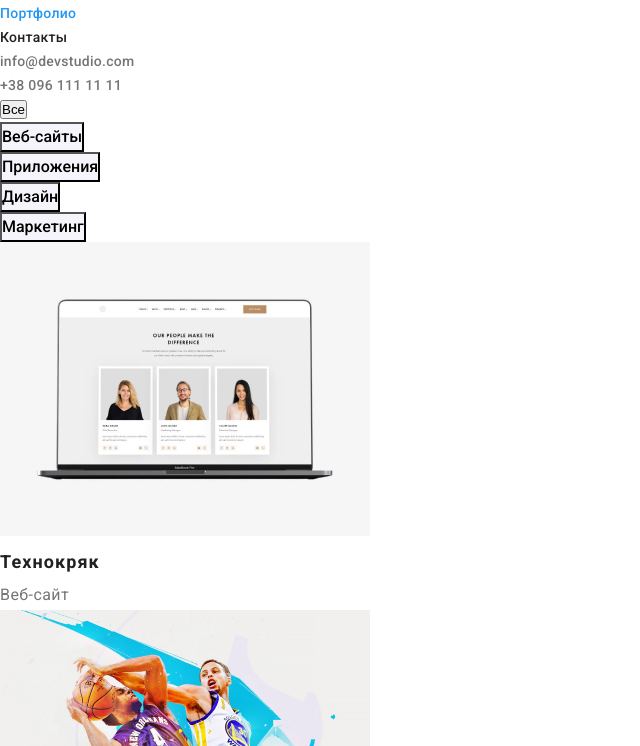
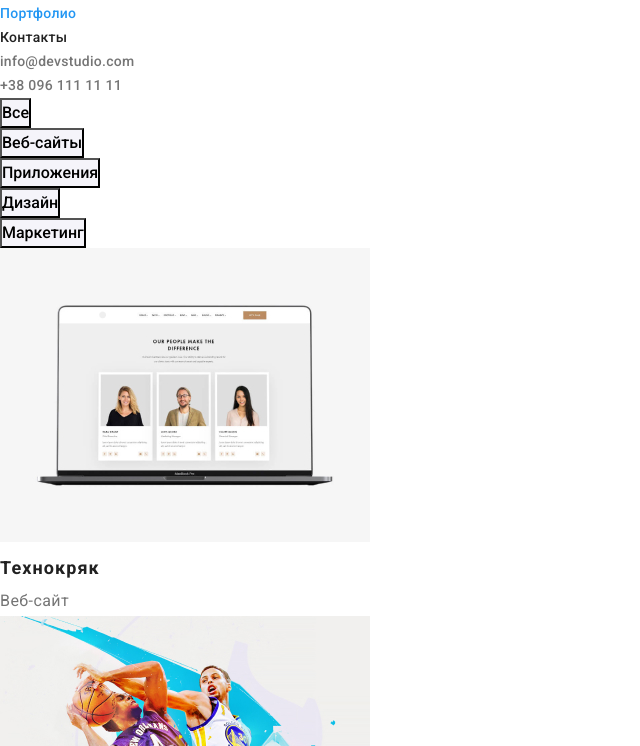
Before and after one commit to MariiaYavorska/goit-markup-hw-02, a plain HTML site: page portfolio.html in a window 1280 px wide. Shown: the part 54-800 px from the top of the page, without its empty margins (0-640 px from the left). Drawn offline with Linux system fonts and the light colour scheme.

Commit message:
Final version portfolio.html

```diff
--- a/portfolio.html
+++ b/portfolio.html
@@ -18,17 +18,17 @@
         <li><a href="./portfolio.html" class="current-link">Портфолио</a></li>
         <li><a href="" class="nav-link">Контакты</a></li>
       </ul>
+    </nav>
       <ul class="auth-nav">
         <li><a href="mailto:info@devstudio.com" class="contact-link">info@devstudio.com</a></li>
         <li><a href="tel:+380961111111" class="contact-link">+38 096 111 11 11</a></li>
       </ul>
-    </nav>
   </header>
 <main>
     <section class="projects">
         <!--<h1>Наши работы</h1>-->
       <ul class="filter">
-          <li><button type="button" class="current-btn">Все</button></li>
+          <li><button type="button" class="filter-btn">Все</button></li>
           <li><button type="button" class="filter-btn">Веб-сайты</button></li>
           <li><button type="button" class="filter-btn">Приложения</button></li>
           <li><button type="button" class="filter-btn">Дизайн</button></li>
```
